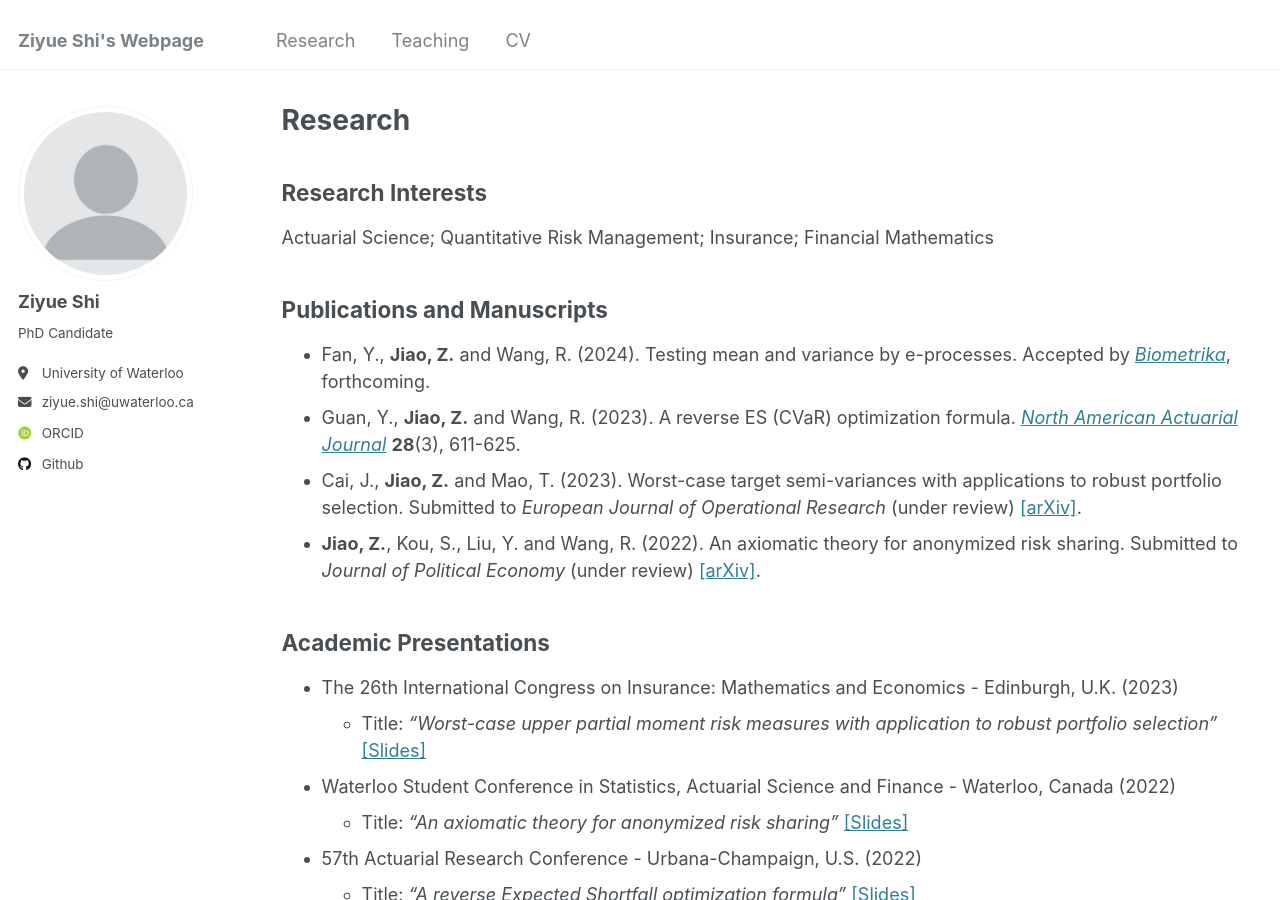
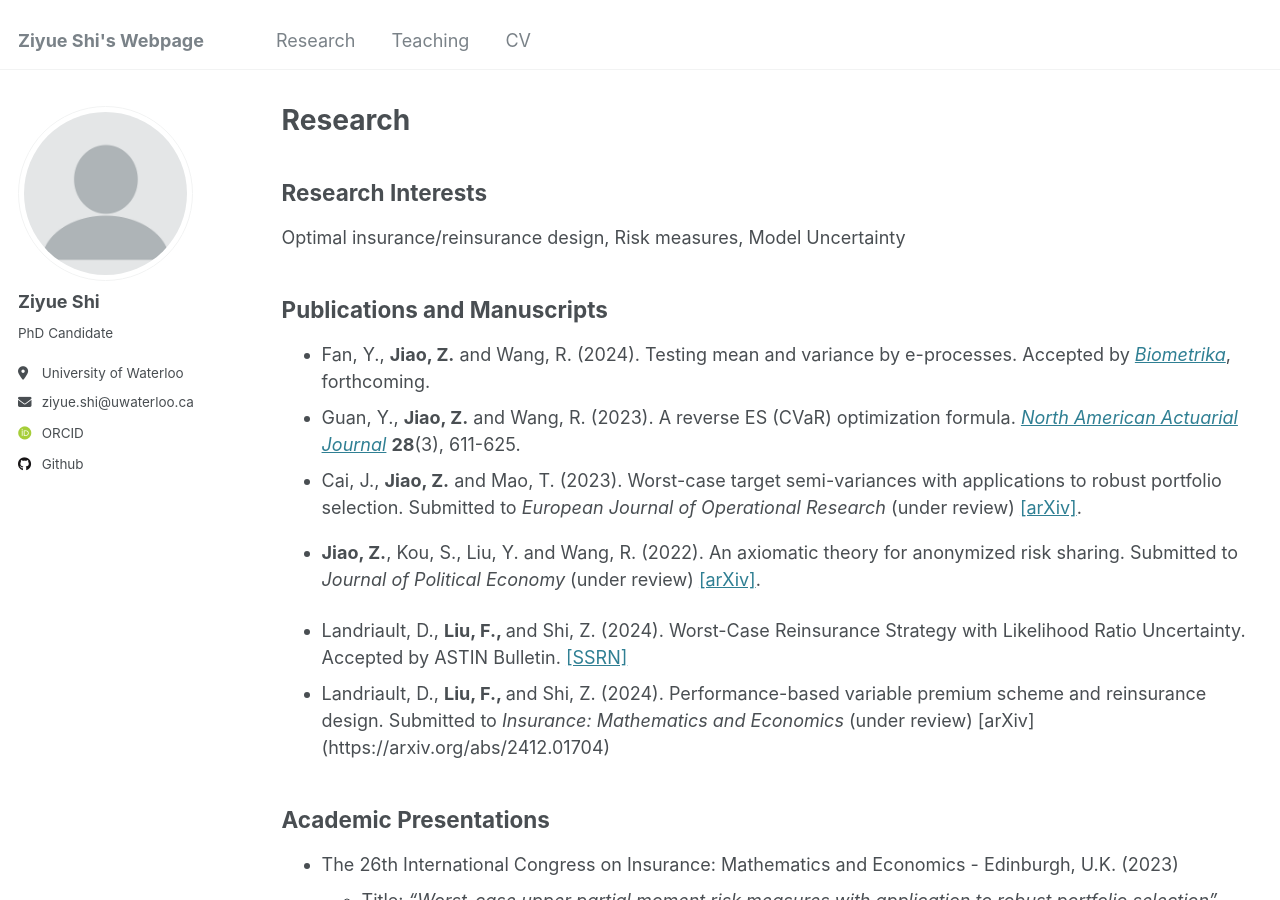
Before and after one commit to ZiyueSHI/ZiyueSHI.github.io, a Jekyll site: the page built from _pages/research.md, in a window 1280 px wide and 900 px high. Built offline with Jekyll 4.4.1, drawn with Linux system fonts in a browser that asks for light colours; some web fonts are replaced.

Commit message:
Update research.md

```diff
--- a/_pages/research.md
+++ b/_pages/research.md
@@ -6,7 +6,7 @@ author_profile: true
 ---
 
 <h2>Research Interests</h2>
-Actuarial Science; Quantitative Risk Management; Insurance; Financial Mathematics
+Optimal insurance/reinsurance design, Risk measures, Model Uncertainty
 
 <h2>Publications and Manuscripts</h2>
 
@@ -14,6 +14,10 @@ Actuarial Science; Quantitative Risk Management; Insurance; Financial Mathematic
 *  Guan, Y., <b>Jiao, Z.</b> and Wang, R. (2023). A reverse ES (CVaR) optimization formula. [<i>North American Actuarial Journal</i>](https://doi.org/10.1080/10920277.2023.2249524) <b>28</b>(3), 611-625.
 * Cai, J., <b>Jiao, Z.</b> and Mao, T. (2023). Worst-case target semi-variances with applications to robust portfolio selection. Submitted to *European Journal of Operational Research* (under review) [[arXiv]](https://arxiv.org/abs/2410.01732).
 * <b>Jiao, Z.</b>, Kou, S., Liu, Y. and Wang, R. (2022). An axiomatic theory for anonymized risk sharing. Submitted to *Journal of Political Economy* (under review) [[arXiv]](https://arxiv.org/abs/2208.07533).
+
+* Landriault, D., <b>Liu, F., </b> and Shi, Z. (2024). Worst-Case Reinsurance Strategy with Likelihood Ratio Uncertainty. Accepted by ASTIN Bulletin. [[SSRN]](https://papers.ssrn.com/sol3/papers.cfm?abstract_id=4750381)
+* Landriault, D., <b>Liu, F., </b> and Shi, Z. (2024). Performance-based variable premium scheme and reinsurance design. Submitted to *Insurance: Mathematics and Economics* (under review) [arXiv] (https://arxiv.org/abs/2412.01704)
+
 
  <!--  <i>North American Actuarial Journal</i>, <b>28</b>(3), 611-625. [[NAAJ]](https://doi.org/10.1080/10920277.2023.2249524), [[arXiv]](https://arxiv.org/abs/2203.02599) -->
   <!--  <b>Jiao, Z.</b> (2019). Optimal mutual risking sharing arrangement with moral hazard. <i>Graduate Dissertation</i> - Advisor: Ming Zhou. -->
```
